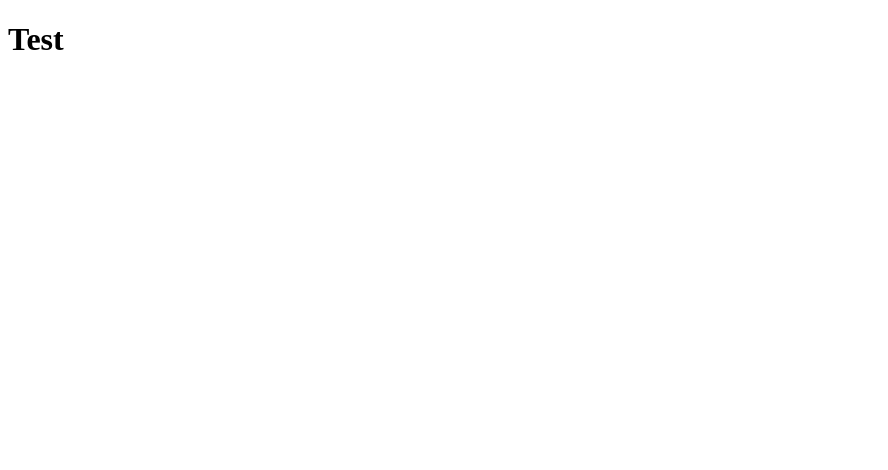
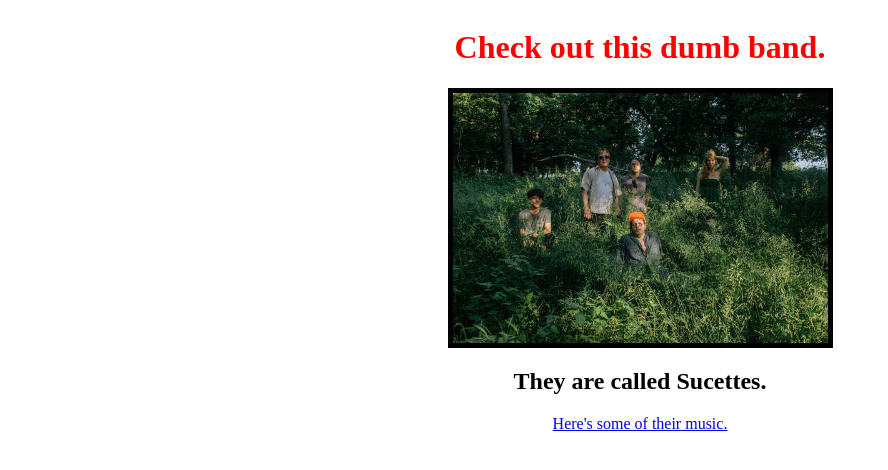
Before and after one commit to cjolson83/deployment_lab, a website: page public/index.html in a window 1280 px wide. Shown: the whole page, without its empty margins (0-888 px from the left). Drawn offline with Linux system fonts and the light colour scheme.

Commit message:
update 1

```diff
--- a/public/index.html
+++ b/public/index.html
@@ -5,10 +5,16 @@
     <meta http-equiv="X-UA-Compatible" content="IE=edge">
     <meta name="viewport" content="width=device-width, initial-scale=1.0">
     <link rel="stylesheet" href="./styles.css">
-    <title>Document</title>
+    <title>Sucettes</title>
 </head>
 <body>
-    <h1>Test</h1>
+    <h1>Check out this dumb band.</h1>
+    <img src="/images/0008055741_10.jpg" alt="">
+    <h2>They are called Sucettes.</h2>
+    <a href="https://open.spotify.com/artist/1F2tqiId1WKjq79J4EarxN">Here's some of their music.</a>
+    <br>
+
+
     <script src="./main.js"></script>
 </body>
 </html>
--- a/public/styles.css
+++ b/public/styles.css
@@ -0,0 +1,22 @@
+body {
+    display: flex;
+    flex-direction: column;
+    align-items: center;
+    justify-content: center;
+}
+
+h1 {
+    color: red
+}
+
+img {
+    border: black solid 5px;
+    height: 250px
+}
+
+form {
+    display: flex;
+    flex-direction: column;
+    align-items: center;
+    justify-content: center;
+}
--- a/server/server.js
+++ b/server/server.js
@@ -10,9 +10,8 @@ app.use(express.static('public'))
 
 
 app.get('/', (req,res) => {
-    // console.log(__dirname)
-    res.stuatus(200).sendFile(path.join(__dirname, '../public/index.html'))
+    res.status(200).sendFile(path.join(__dirname, '../public/index.html'))
 })
 
 
-app.listen(4000, console.log('Server running on 4000'))
+app.listen(4001, console.log('Server running on 4001'))
```
Also changed, not shown: public/images/0008055741_10.jpg (added), 1 other file.
